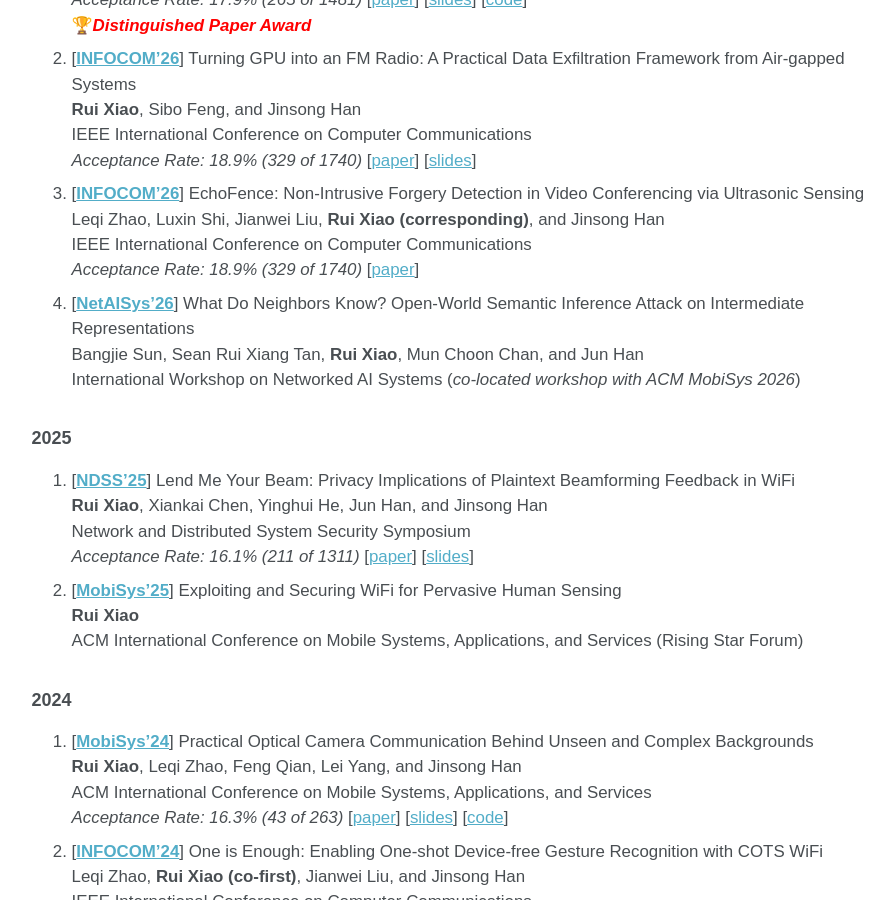
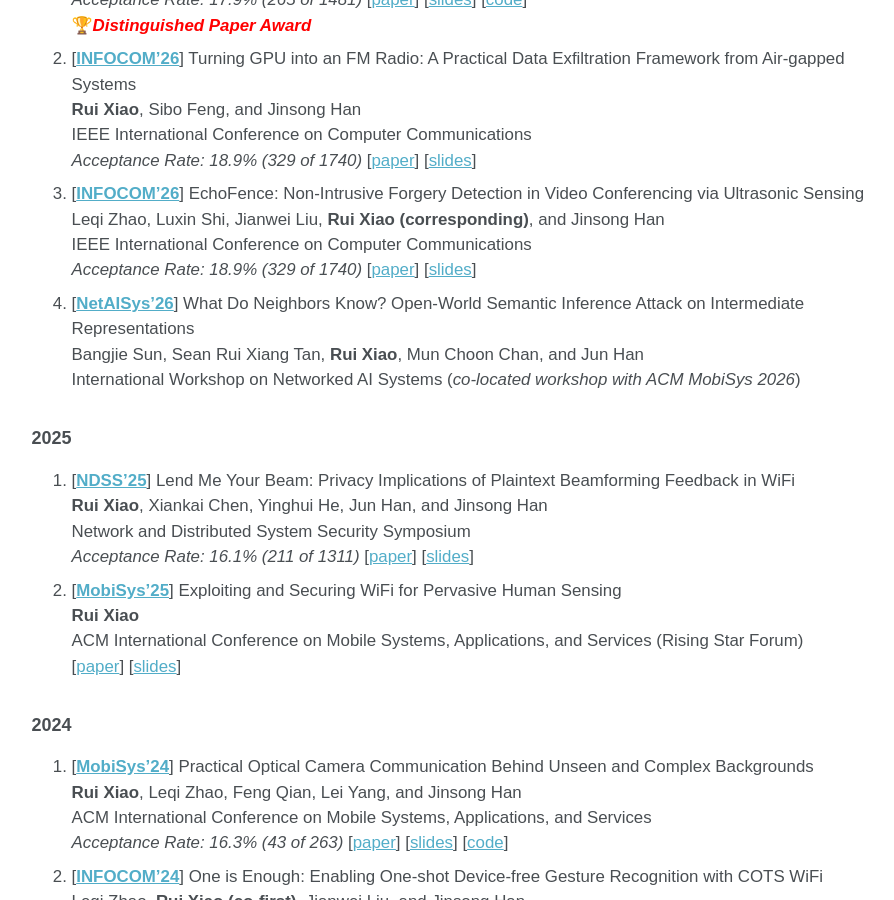
Before and after one commit to ruixiao24/ruixiao24.github.io, a Jekyll site: the page built from _pages/publications.md, in a window 1280 px wide and 900 px high, scrolled down 348 px. Shown: the whole window, without its empty margins (250-1144 px from the left). Built offline with Jekyll 4.4.1, drawn with Linux system fonts in a browser that asks for light colours.

Commit message:
Update publication entries with additional links

```diff
--- a/_pages/publications.md
+++ b/_pages/publications.md
@@ -17,7 +17,7 @@
 1. [**[INFOCOM'26](https://infocom2026.ieee-infocom.org/)**] EchoFence: Non-Intrusive Forgery Detection in Video Conferencing via Ultrasonic Sensing
    Leqi Zhao, Luxin Shi, Jianwei Liu, **Rui Xiao (corresponding)**, and Jinsong Han
    IEEE International Conference on Computer Communications
-   *Acceptance Rate: 18.9% (329 of 1740)* [[paper](https://ruixiao24.github.io/files/echofense-infocom26.pdf)]
+   *Acceptance Rate: 18.9% (329 of 1740)* [[paper](https://ruixiao24.github.io/files/echofense-infocom26.pdf)]  [[slides](https://ruixiao24.github.io/files/infocom26-echofense-slides.pdf)]
 1. [**[NetAISys'26](https://netaisys.github.io/)**] What Do Neighbors Know? Open-World Semantic Inference Attack on Intermediate Representations
    Bangjie Sun, Sean Rui Xiang Tan, **Rui Xiao**, Mun Choon Chan, and Jun Han
    International Workshop on Networked AI Systems (*co-located workshop with ACM MobiSys 2026*)
@@ -30,6 +30,7 @@
 1. [**[MobiSys'25](https://sigmobile.org/mobisys/2025/)**] Exploiting and Securing WiFi for Pervasive Human Sensing
    **Rui Xiao**
    ACM International Conference on Mobile Systems, Applications, and Services (Rising Star Forum)
+   [[paper](https://ruixiao24.github.io/files/mobisys25-xiao.pdf)] [[slides](https://ruixiao24.github.io/files/mobisys25-rising-star-slides-xiao.pdf)]
 
 ### 2024
 1. [**[MobiSys'24](https://sigmobile.org/mobisys/2024/)**] Practical Optical Camera Communication Behind Unseen and Complex Backgrounds
```
